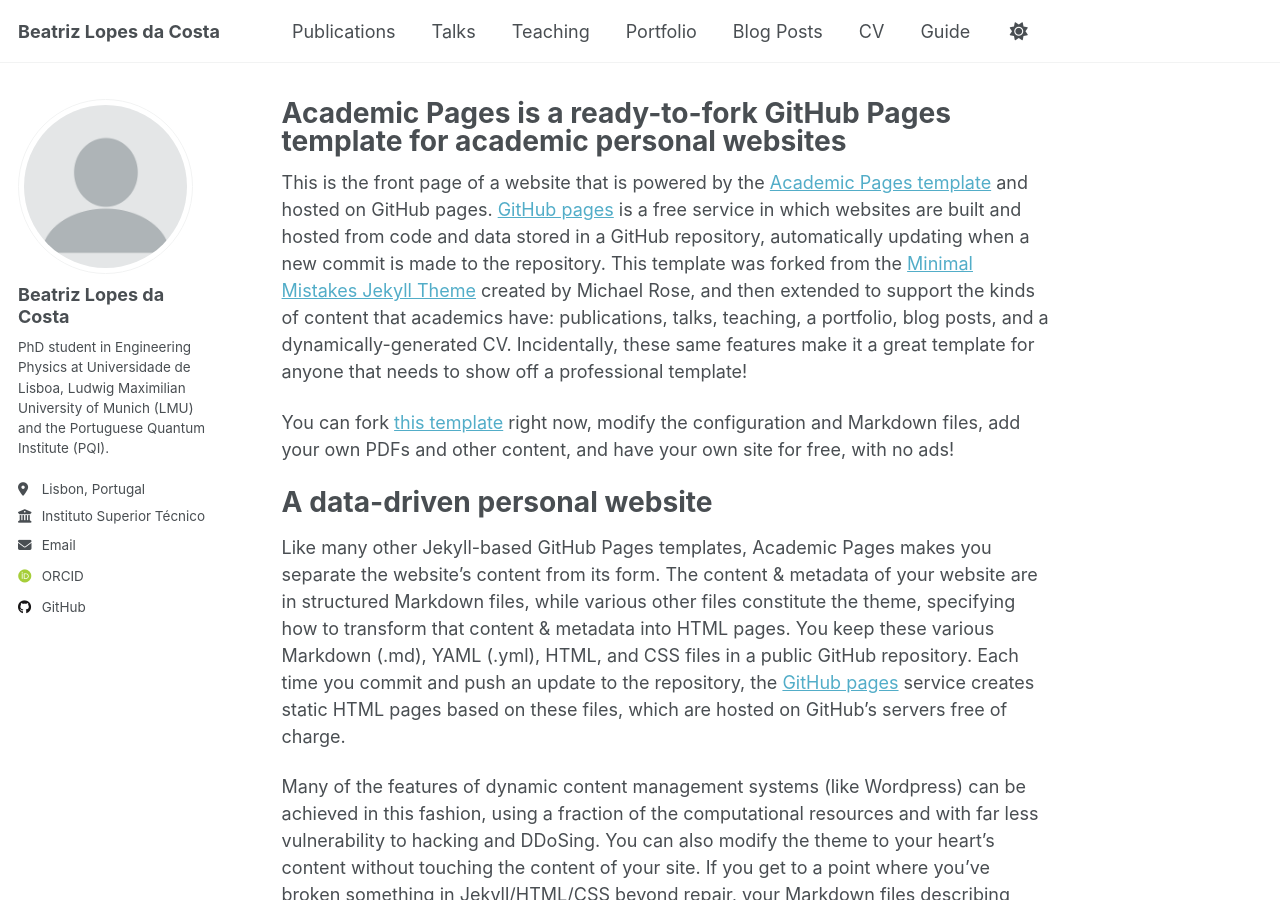
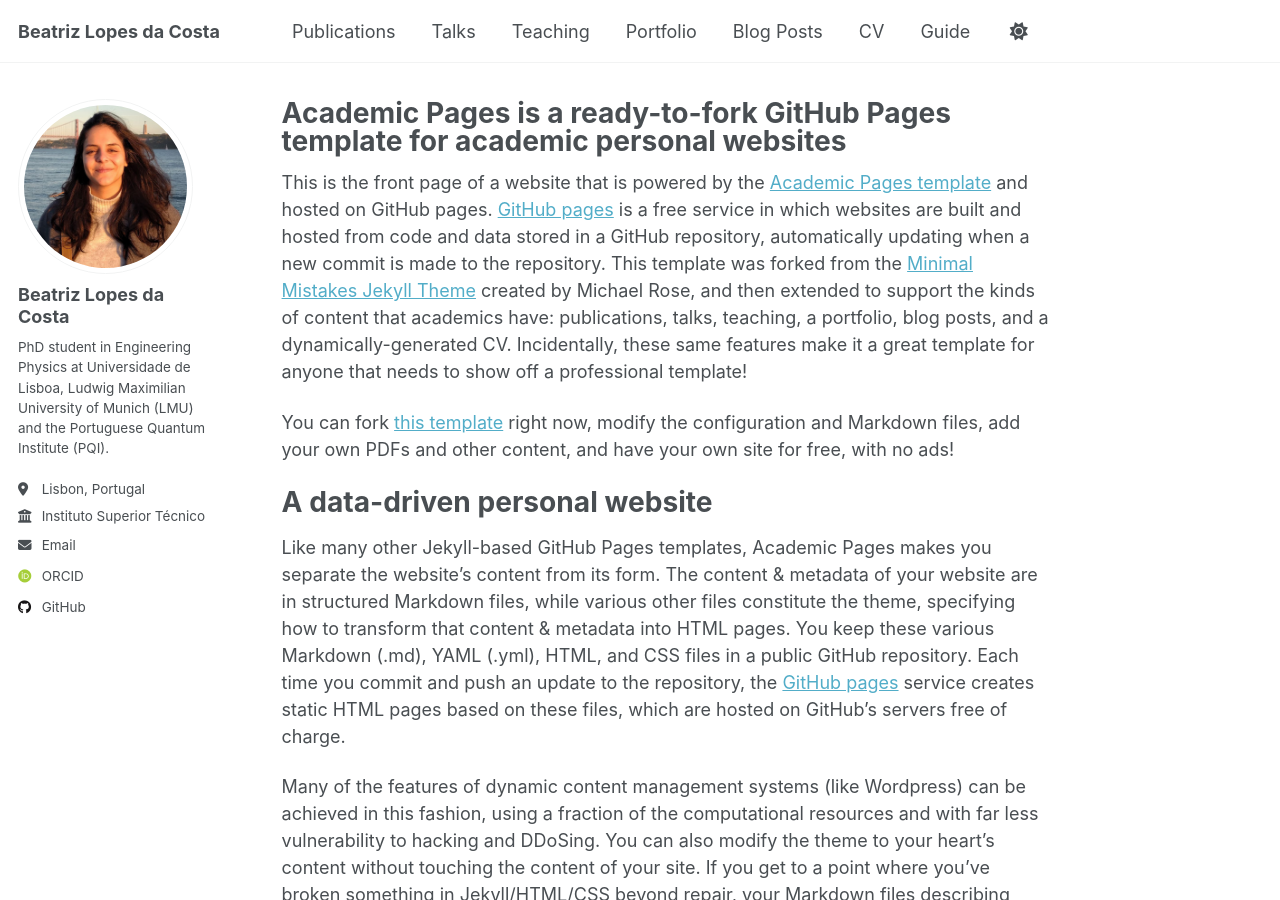
Before and after one commit to beatriz-costa00/beatriz-costa00.github.io, a Jekyll site: the page built from _pages/about.md, in a window 1280 px wide and 900 px high. Built offline with Jekyll 4.4.1, drawn with Linux system fonts in a browser that asks for light colours; some web fonts are replaced; a script that is not in the unit is left out.

Commit message:
Update author avatar image in config

```diff
--- a/_config.yml
+++ b/_config.yml
@@ -23,7 +23,7 @@ repository               : "academicpages/academicpages.github.io"
 #               Additional customization can be done by editing /_includes/author-profile.html
 author:
   # Biographic information
-  avatar           : "profile.png"
+  avatar           : "profilegit.png"
   name             : "Beatriz Lopes da Costa"
   pronouns         : # example: "she/her"
   bio              : "PhD student in Engineering Physics at Universidade de Lisboa, Ludwig Maximilian University of Munich (LMU) and the Portuguese Quantum Institute (PQI). "
```
